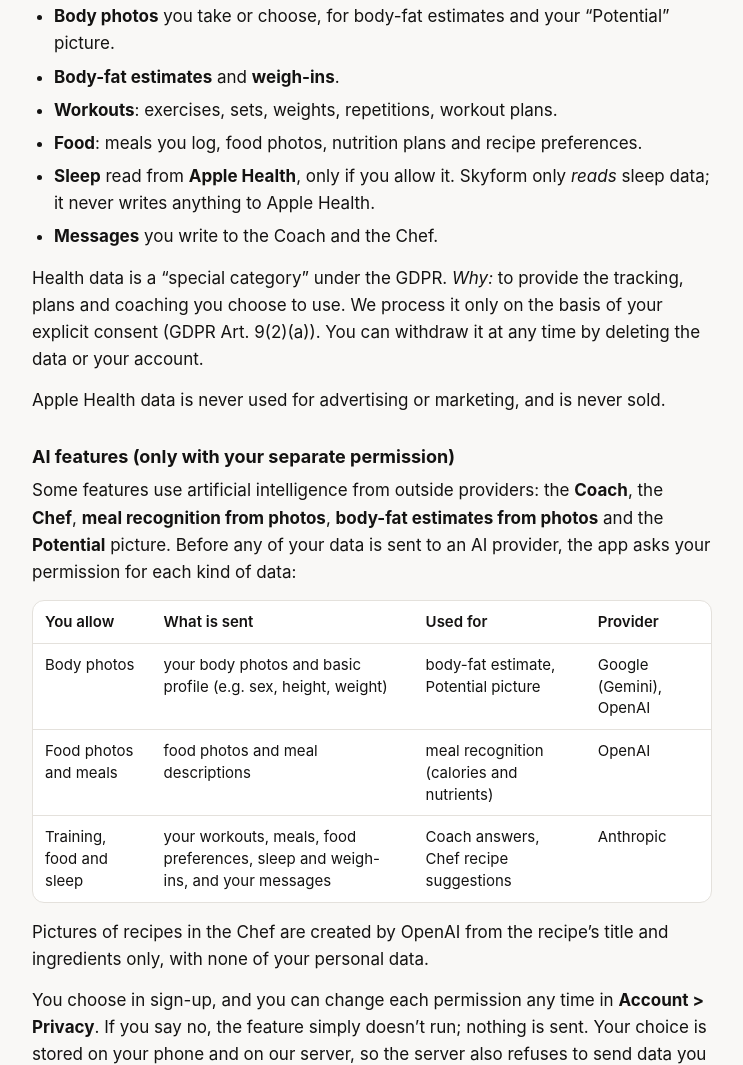
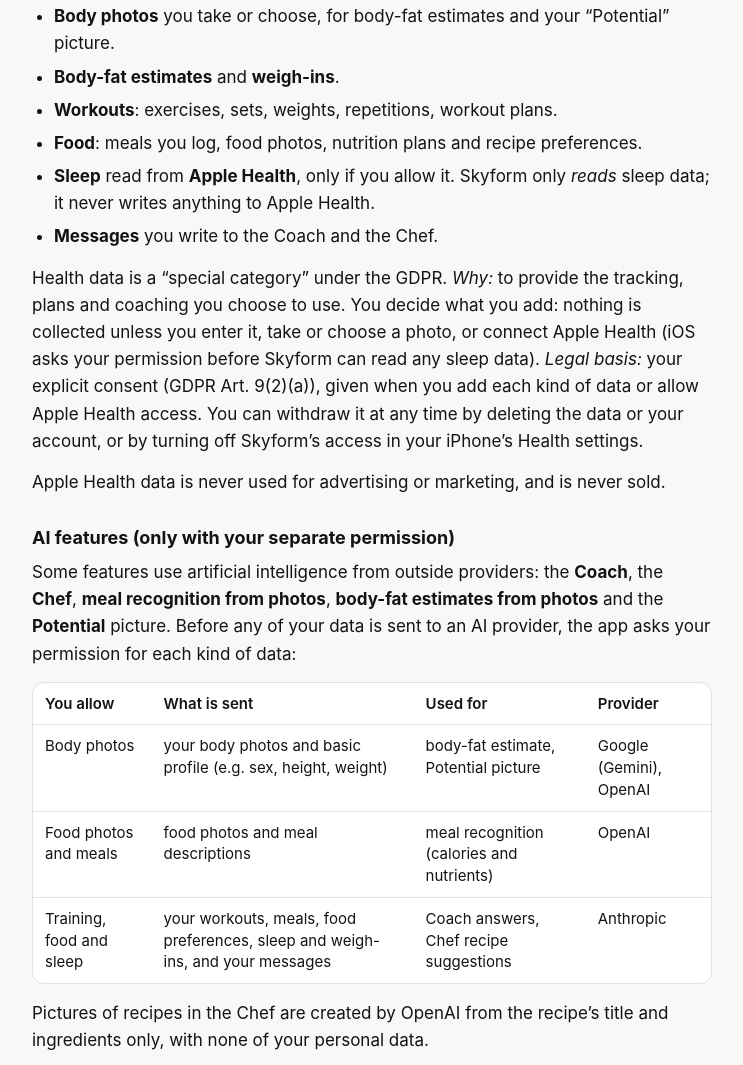
Before and after one commit to mattiazor/skyform-site, a plain HTML site: page privacy/index.html in a window 1280 px wide. Shown: the part 1545-2610 px from the top of the page, without its empty margins (268-1011 px from the left). Drawn offline with Linux system fonts and the light colour scheme.

Commit message:
Privacy: health data consent described as the app actually works (no extra onboarding step)
Co-Authored-By: Claude Opus 5.5 <noreply@anthropic.com>

```diff
--- a/privacy/index.html
+++ b/privacy/index.html
@@ -50,7 +50,7 @@
 <li><strong>Sleep</strong> read from <strong>Apple Health</strong>, only if you allow it. Skyform only <em>reads</em> sleep data; it never writes anything to Apple Health.</li>
 <li><strong>Messages</strong> you write to the Coach and the Chef.</li>
 </ul>
-<p>Health data is a “special category” under the GDPR. <em>Why:</em> to provide the tracking, plans and coaching you choose to use. We process it only on the basis of your explicit consent (GDPR Art. 9(2)(a)). You can withdraw it at any time by deleting the data or your account.</p>
+<p>Health data is a “special category” under the GDPR. <em>Why:</em> to provide the tracking, plans and coaching you choose to use. You decide what you add: nothing is collected unless you enter it, take or choose a photo, or connect Apple Health (iOS asks your permission before Skyform can read any sleep data). <em>Legal basis:</em> your explicit consent (GDPR Art. 9(2)(a)), given when you add each kind of data or allow Apple Health access. You can withdraw it at any time by deleting the data or your account, or by turning off Skyform’s access in your iPhone’s Health settings.</p>
 <p>Apple Health data is never used for advertising or marketing, and is never sold.</p>
 
 <h3>AI features (only with your separate permission)</h3>
```
